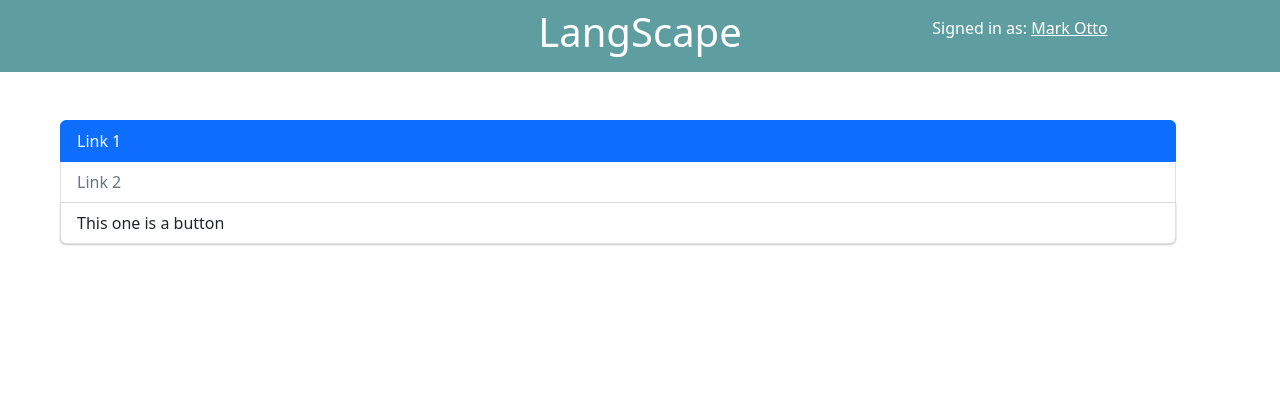
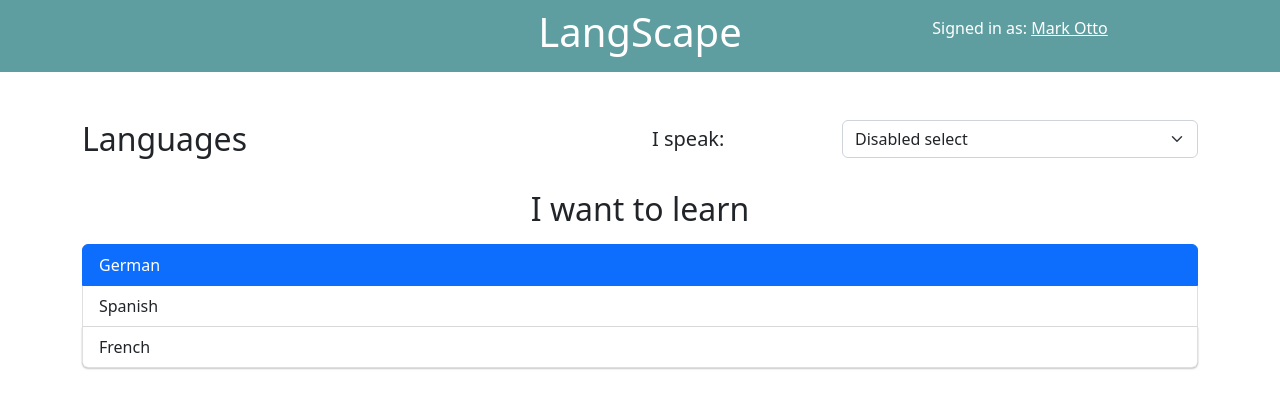
Before and after one commit to mitosborn/LanguageScape, a React (Vite) app in the folder frontend/: page / in a window 1280 px wide. Shown: the top 408 px of the page. Built offline with nearby package versions, Linux system fonts and the light colour scheme.

Commit message:
Progress

```diff
--- /dev/null
+++ b/frontend/src/Model/LearnSet.jsx
@@ -0,0 +1,84 @@
+import {Outlet, useLoaderData, useNavigation, useSubmit} from "react-router-dom";
+import styled from 'styled-components'
+import {Button, Col, Row} from "react-bootstrap";
+import Container from "react-bootstrap/Container";
+import {FontAwesomeIcon} from "@fortawesome/react-fontawesome";
+import {faCheckCircle, faPlayCircle } from '@fortawesome/fontawesome-free-solid'
+
+const Li = styled.li`
+  color : blue;
+  font-size : 23px;
+  border-radius: 25px;
+  background-color: red;
+  padding: 5px;
+  margin: 20px;
+
+
+`
+const Ul = styled.ul`
+  border : 2px solid green;
+  width: 100%;
+  list-style-type:none
+`
+
+const Div = styled.div`
+    background-color: red;
+    padding: 20px;
+    font-size: 1px;
+    @media screen and (min-width: 600px) {
+        max-width: 65%;
+    };
+
+    @media screen and (max-width: 599px) {
+        max-width: 90%;
+    };
+`
+
+const TitleRow = styled.div`
+    background-color: blue;
+    font-weight: bold;
+    text-align: center;
+    font-size: 2.4rem;
+`
+
+
+export default function LearnSet({learnSet}) {
+    console.log(JSON.stringify(learnSet))
+    const {name, id, numCompleted, totalNumber} = learnSet
+
+    return (
+        <Div as={Container} className={"panel-body"}>
+            <TitleRow as={Row}>
+                <span>{name}</span>
+            </TitleRow>
+            <Row>
+                <Col xs={12} sm={12} md={6} lg={5} xl={5} xxl={5} style={{fontSize: "1.5rem"}}>
+                    <strong>
+                        <FontAwesomeIcon style={{color: "yellow"}} icon={faPlayCircle} /> Playing 0 <span className="hidden-xs">sentences </span>(0%)
+                    </strong>
+                </Col>
+                <Col xs={12} sm={12} md={6} lg={5} xl={5} xxl={5} style={{fontSize: "1.5rem"}}>
+                    <strong>
+                        <FontAwesomeIcon style={{color: "green"}} icon={faCheckCircle} /> Mastered {numCompleted} <span className="hidden-xs">sentences </span>(0%)
+                    </strong>
+                </Col>
+            {/*</Row>*/}
+            {/*<Row>*/}
+                <Col xs={12} sm={12} md={12} lg={2} xl={2} xxl={2} as={Button} className={"btn btn-success btn-lg btn-block joystix visible-xs"} style={{marginTop: "15px"}}>Play <span
+                    className={"glyphicon glyphicon-chevron-right"}></span>
+                </Col>
+            </Row>
+
+        </Div>
+        // <div>
+        //     <Ul>
+        //         <Li>
+        //             {JSON.stringify(learnSet)}
+        //         </Li>
+        //         <Li>
+        //             {JSON.stringify(learnSet)}
+        //         </Li>
+        //     </Ul>
+        // </div>
+    );
+}
--- a/frontend/src/main.jsx
+++ b/frontend/src/main.jsx
@@ -11,40 +11,40 @@ import ErrorPage from "./error-page.jsx";
 import Contact, {loader as contactLoader, action as contactAction} from "./routes/contact/contact.jsx";
 import EditContact, {action as editAction} from "./routes/contact/edit.jsx";
 import {action as destroyAction } from "./routes/contact/delete.jsx";
-import Index from "./routes/contact/index.jsx";
-import Home from "./routes/home.jsx";
+import SelectSpokenLang from "./routes/home/SelectSpokenLang.jsx";
+import NavBar from "./routes/home/NavBar.jsx";
 import '../node_modules/bootstrap/dist/css/bootstrap.min.css';
 import MultipleChoiceQuestion, { loader as multipleChoiceLoader, action as multipleChoiceAction} from "./routes/practice/MultipleChoiceQuestion.jsx";
 import Summary, {loader as summaryLoader} from "./routes/practice/Summary.jsx";
-import PracticeRoot from "./routes/practice/PracticeRoot.jsx";
+import PracticeRoot, {action as practiceAction, loader as practiceLoader} from "./routes/practice/PracticeRoot.jsx";
 import {action as submitAction} from "./routes/practice/submit.jsx"
 
 const router = createBrowserRouter([
     {
         path: "/",
-        element: <Home />,
-        errorElement: <ErrorPage />,
+        element: <NavBar/>,
+        errorElement: <ErrorPage/>,
         // loader: rootLoader,
         // action: rootAction,
         children:
             [
-                { index: true, element: <Index /> },
+                { index: true, element: <SelectSpokenLang/> },
                 {
                     path: "/contacts",
-                    element: <ContactRoot />,
-                    errorElement: <ErrorPage />,
+                    element: <ContactRoot/>,
+                    errorElement: <ErrorPage/>,
                     loader: rootLoader,
                     action: rootAction,
                     children: [
                     {
                         path: ":contactId",
-                        element: <Contact />,
+                        element: <Contact/>,
                         loader: contactLoader,
                         action: contactAction
                     },
                     {
                         path: ":contactId/edit",
-                        element: <EditContact />,
+                        element: <EditContact/>,
                         loader: contactLoader,
                         action: editAction,
                     },
@@ -56,15 +56,15 @@ const router = createBrowserRouter([
                 ]
                 },
                 {
-                    path: "/practice/:language",
-                    element: <PracticeRoot />,
-                    errorElement: <ErrorPage />,
-                    loader: rootLoader,
-                    action: rootAction,
+                    path: "/practice/",
+                    element: <PracticeRoot/>,
+                    errorElement: <ErrorPage/>,
+                    loader: practiceLoader,
+                    action: practiceAction,
                     children: [
                         {
-                            path: ":mode/:currentQuestion/:numQuestions",
-                            element: <MultipleChoiceQuestion />,
+                            path: "mc/:language/:currentQuestion/:numQuestions",
+                            element: <MultipleChoiceQuestion/>,
                             loader: multipleChoiceLoader,
                             action: multipleChoiceAction
                         },
--- a/frontend/src/routes/contact/index.jsx
+++ /dev/null
@@ -1,23 +0,0 @@
-import {Col, Container, ListGroup, Row} from "react-bootstrap";
-
-export default function Index() {
-    return (
-        <Container className={"m-5"}>
-            <Row>
-                <Col>
-                    <ListGroup defaultActiveKey="#link1">
-                        <ListGroup.Item action href="#link1">
-                            Link 1
-                        </ListGroup.Item>
-                        <ListGroup.Item action href="#link2" disabled>
-                            Link 2
-                        </ListGroup.Item>
-                        <ListGroup.Item action onClick={() => console.log("Clicked option")}>
-                            This one is a button
-                        </ListGroup.Item>
-                    </ListGroup>
-                </Col>
-            </Row>
-        </Container>
-    );
-}
--- a/frontend/src/routes/home.jsx
+++ b/frontend/src/routes/home/NavBar.jsx
@@ -4,11 +4,18 @@ import Navbar from 'react-bootstrap/Navbar';
 import NavDropdown from 'react-bootstrap/NavDropdown';
 import {Link, Outlet} from "react-router-dom";
 import {Button, Col, FormControl, FormGroup, Row} from "react-bootstrap";
+import {
+    MDBContainer,
+    MDBCollapse,
+    MDBNavbar,
+    MDBNavbarToggler,
+    MDBIcon,
+    MDBBtn,
+} from 'mdb-react-ui-kit';
 
-export default function Home() {
+export default function NavBar() {
     return (
         <Container className={"p-0"} fluid={true}>
-
             <Row id={"main-navbar"}>
                 <Col>
                     <Container className={"my-2"}>
@@ -22,7 +29,7 @@ export default function Home() {
                             </Col>
                             <Col className={"d-flex justify-content-center"}>
                                 <Navbar.Text>
-                                    Signed in as: <a href="#login">Mark Otto</a>
+                                    Signed in as: <a href="src/routes/home/#login">Mark Otto</a>
                                 </Navbar.Text>
                             </Col>
                         </Row>
--- /dev/null
+++ b/frontend/src/routes/home/SelectLanguageDropdown.jsx
@@ -0,0 +1,23 @@
+import Form from 'react-bootstrap/Form';
+import {Col, Row} from "react-bootstrap";
+
+function SelectLanguageDropdown() {
+    return (
+        <Form>
+            <Form.Group as={Row} className="mb-3" controlId="formPlaintextPassword">
+                <Form.Label column sm={"4"}>
+                    <h5 style={{"whiteSpace": "nowrap"}}>
+                        I speak:
+                    </h5>
+                </Form.Label>
+                <Col>
+                    <Form.Select>
+                        <option>Disabled select</option>
+                    </Form.Select>
+                </Col>
+            </Form.Group>
+        </Form>
+    );
+}
+
+export default SelectLanguageDropdown;
--- /dev/null
+++ b/frontend/src/routes/home/SelectSpokenLang.jsx
@@ -0,0 +1,39 @@
+import {Col, Container, ListGroup, Row} from "react-bootstrap";
+import SelectLanguageDropdown from "./SelectLanguageDropdown.jsx";
+
+export default function SelectSpokenLang() {
+    return (
+        <Container className={"my-5"}>
+            <Row>
+                <Col>
+                    <h2>Languages</h2>
+                </Col>
+                <Col >
+                    <SelectLanguageDropdown/>
+                </Col>
+            </Row>
+            <Row>
+                <Col>
+                    <div className={"d-flex justify-content-around py-2"}>
+                        <h2>I want to learn</h2>
+                    </div>
+                </Col>
+            </Row>
+            <Row className={"d-flex justify-content-around"}>
+                <Col>
+                    <ListGroup defaultActiveKey="#link1">
+                        <ListGroup.Item action href="#link1">
+                            German
+                        </ListGroup.Item>
+                        <ListGroup.Item action href="#link2">
+                            Spanish
+                        </ListGroup.Item>
+                        <ListGroup.Item action onClick={() => console.log("Clicked option")}>
+                            French
+                        </ListGroup.Item>
+                    </ListGroup>
+                </Col>
+            </Row>
+        </Container>
+    );
+}
--- a/frontend/src/routes/practice/PracticeRoot.jsx
+++ b/frontend/src/routes/practice/PracticeRoot.jsx
@@ -3,10 +3,12 @@ import { getContacts, createContact } from "../../contacts.js";
 import { useEffect } from "react";
 import Container from "react-bootstrap/Container";
 import {Col, Row} from "react-bootstrap";
+import LearnSet from "../../Model/LearnSet.jsx";
 
 export async function action() {
     // const contact = await createContact();
     // return redirect(`/contacts/${contact.id}/edit`);
+    return null;
 }
 
 export default function PracticeRoot() {
@@ -20,13 +22,16 @@ export default function PracticeRoot() {
             "q"
         );
 
+    const choices = [{name: "Top 100", id: 1, numCompleted: 0, totalNumber: 100}]
     // useEffect(() => {
     //     document.getElementById("q").value = q;
     // }, [q]);
 
     return (
         <div>
-            <Outlet />
+            <h1>Practice page</h1>
+            <LearnSet learnSet={choices[0]}></LearnSet>
+            <Outlet/>
         </div>
     );
 }
@@ -37,4 +42,5 @@ export async function loader({ request }) {
     // const q = url.searchParams.get("q");
     // const contacts = await getContacts(q);
     // return { contacts, q };
+    return 'null'
 }
```
Also changed, not shown: frontend/package.json (+9 -1 lines), 1 other file (tests, documents, lock files or other folders).
